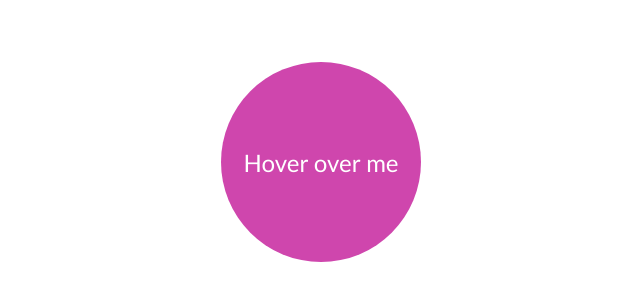
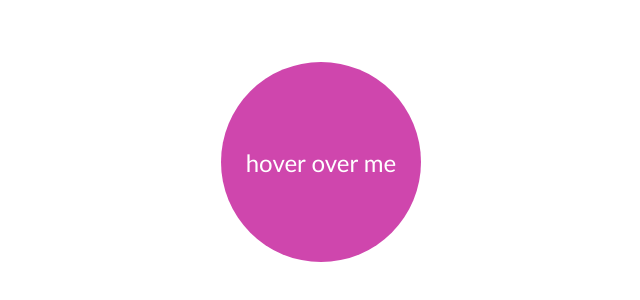
Before and after one commit to AliciaBenavides/Project3, a plain HTML site: page index.html in a window 1280 px wide. Shown: the part 238-538 px from the top of the page, 319-959 px from the left. Drawn offline with Linux system fonts and the light colour scheme.

Commit message:
Update index.html

```diff
--- a/index.html
+++ b/index.html
@@ -7,7 +7,7 @@
     <link rel="stylesheet" href="styles.css" />
   </head>
   <body>
-    <div id="circle">Hover over me</div>
+    <div id="circle">hover over me</div>
     <script src="app.js"></script>
   </body>
 </html>
```
